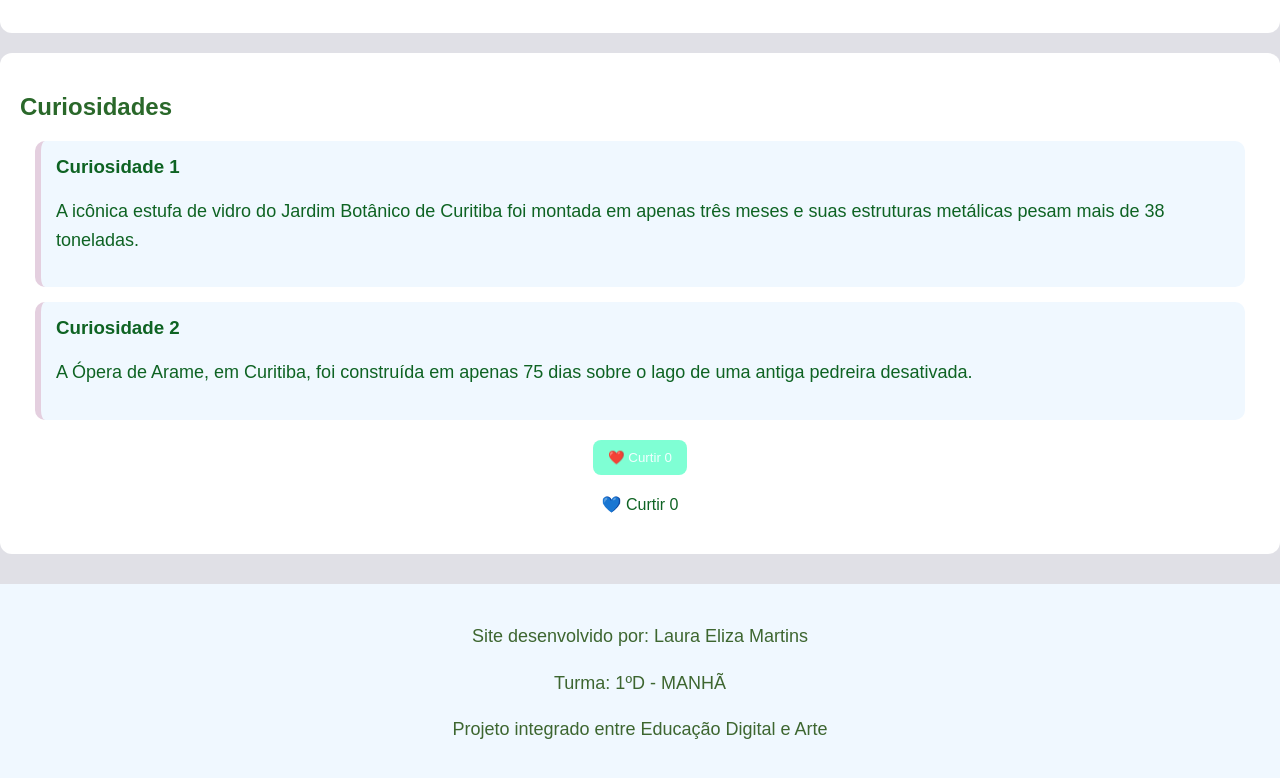
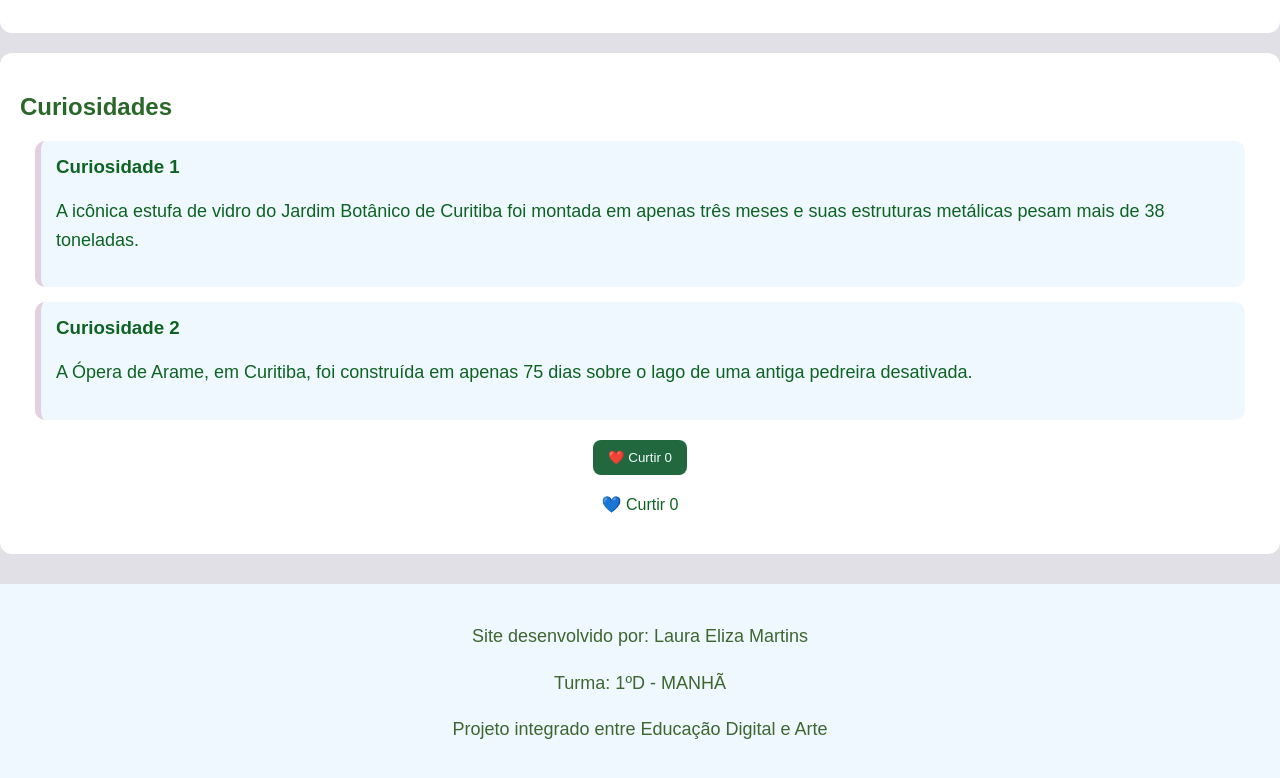
Before and after one commit to lauraelizamartins-cmyk/tarefaeddigital, a plain HTML site: page index.html in a window 1280 px wide. In both pictures the pointer is over the button 639 px from the left and 2760 px from the top of the page. Shown: the part 2303-3081 px from the top of the page. Drawn offline with Linux system fonts and the light colour scheme.

Commit message:
ajustes no codigo

```diff
--- a/style.css
+++ b/style.css
@@ -99,7 +99,7 @@ nav{
     }
 
     button:hover {
-        background-color: aquamarine;
+        background-color: rgb(34, 104, 63);
     }
 
     .curtir {
```
